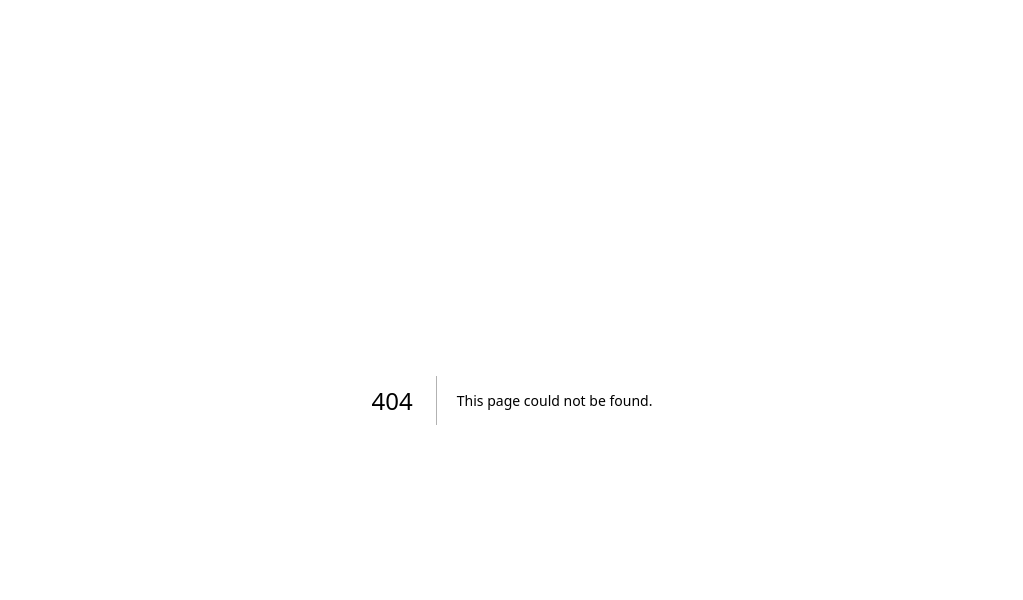
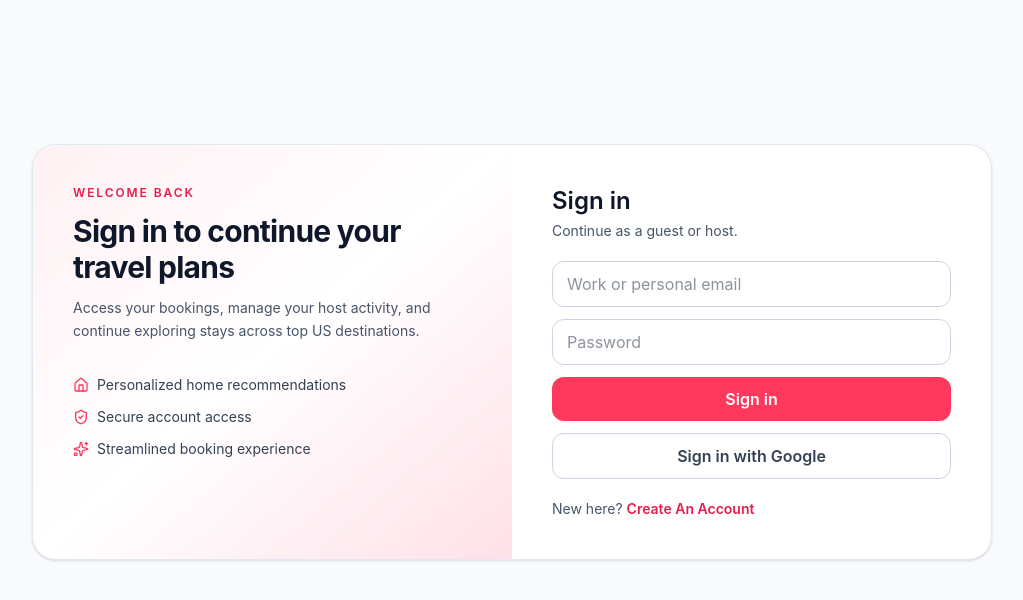
Before and after one commit to creativeloc/nextjs16-airbnb-clone2026, a Next.js app: page /login in a window 1280 px wide. Before the commit this address had no page. Shown: the top 600 px of the page, without its empty margins (128-1151 px from the left). Built offline with nearby package versions, Linux system fonts and the light colour scheme.

Commit message:
create login/register form ui

```diff
--- /dev/null
+++ b/src/app/login/page.tsx
@@ -0,0 +1,121 @@
+"use client"
+
+import Link from "next/link"
+import { FormEvent, useMemo, useState } from "react"
+import { useSearchParams } from "next/navigation"
+import { signIn } from "next-auth/react"
+import { House, ShieldCheck, Sparkles } from "lucide-react"
+
+export default function LoginPage() {
+  const searchParams = useSearchParams()
+  const [email, setEmail] = useState("")
+  const [password, setPassword] = useState("")
+  const [error, setError] = useState("")
+  const [isLoading, setIsLoading] = useState(false)
+  const callbackUrl = useMemo(() => {
+    const requested = searchParams.get("callbackUrl") ?? "/"
+    if (!requested.startsWith("/") || requested.startsWith("//")) return "/"
+    return requested
+  }, [searchParams])
+
+  async function onCredentialsLogin(event: FormEvent<HTMLFormElement>) {
+    event.preventDefault()
+    setError("")
+    setIsLoading(true)
+    const result = await signIn("credentials", {
+      email,
+      password,
+      redirect: true,
+      callbackUrl
+    })
+    if (result?.error) {
+      setError("Invalid email or password.")
+      setIsLoading(false)
+    }
+  }
+
+  return (
+    <main className="mx-auto flex min-h-[88vh] max-w-5xl items-center px-4 py-8 md:px-8">
+      <section className="grid w-full overflow-hidden rounded-3xl border border-ink-200 bg-surface shadow-sm md:grid-cols-2">
+        <div className="bg-linear-to-br from-brand-50 via-white to-brand-100 p-8 md:p-10">
+          <p className="text-xs font-semibold uppercase tracking-[0.16em] text-brand-600">
+            Welcome back
+          </p>
+          <h1 className="mt-3 text-3xl font-bold tracking-tight text-ink-900">
+            Sign in to continue your travel plans
+          </h1>
+          <p className="mt-3 text-sm leading-relaxed text-ink-600">
+            Access your bookings, manage your host activity, and continue
+            exploring stays across top US destinations.
+          </p>
+          <div className="mt-8 space-y-3 text-sm text-ink-700">
+            <p className="flex items-center gap-2">
+              <House className="h-4 w-4 text-brand-500" />
+              Personalized home recommendations
+            </p>
+            <p className="flex items-center gap-2">
+              <ShieldCheck className="h-4 w-4 text-brand-500" />
+              Secure account access
+            </p>
+            <p className="flex items-center gap-2">
+              <Sparkles className="h-4 w-4 text-brand-500" />
+              Streamlined booking experience
+            </p>
+          </div>
+        </div>
+
+        <div className="p-8 md:p-10">
+          <h2 className="text-2xl font-semibold text-ink-900">Sign in</h2>
+          <p className="mt-1 text-sm text-ink-600">
+            Continue as a guest or host.
+          </p>
+
+          <form onSubmit={onCredentialsLogin} className="mt-5 space-y-3">
+            <input
+              type="email"
+              required
+              placeholder="Work or personal email"
+              value={email}
+              onChange={(event) => setEmail(event.target.value)}
+              className="w-full rounded-xl border border-ink-300 px-3.5 py-2.5 text-ink-800 outline-none ring-brand-300 focus:ring-2"
+            />
+            <input
+              type="password"
+              required
+              placeholder="Password"
+              value={password}
+              onChange={(event) => setPassword(event.target.value)}
+              className="w-full rounded-xl border border-ink-300 px-3.5 py-2.5 text-ink-800 outline-none ring-brand-300 focus:ring-2"
+            />
+            {error ? <p className="text-sm text-brand-700">{error}</p> : null}
+            <button
+              disabled={isLoading}
+              className="w-full rounded-xl bg-brand-500 px-4 py-2.5 font-semibold text-white hover:bg-brand-600 disabled:opacity-70"
+            >
+              {isLoading ? "Signing you in..." : "Sign in"}
+            </button>
+          </form>
+
+          {/* Google Oauth */}
+          <button
+            type="button"
+            className="mt-3 w-full rounded-xl border border-ink-300 px-4 py-2.5 font-semibold text-ink-700 hover:bg-ink-100"
+            onClick={() => signIn("google", { callbackUrl })}
+          >
+            Sign in with Google
+          </button>
+
+          <p className="mt-5 text-sm text-ink-600">
+            New here?{" "}
+            <Link
+              href="/register"
+              className="font-semibold text-brand-600 hover:text-brand-700"
+            >
+              Create An Account
+            </Link>
+          </p>
+        </div>
+      </section>
+    </main>
+  )
+}
```
